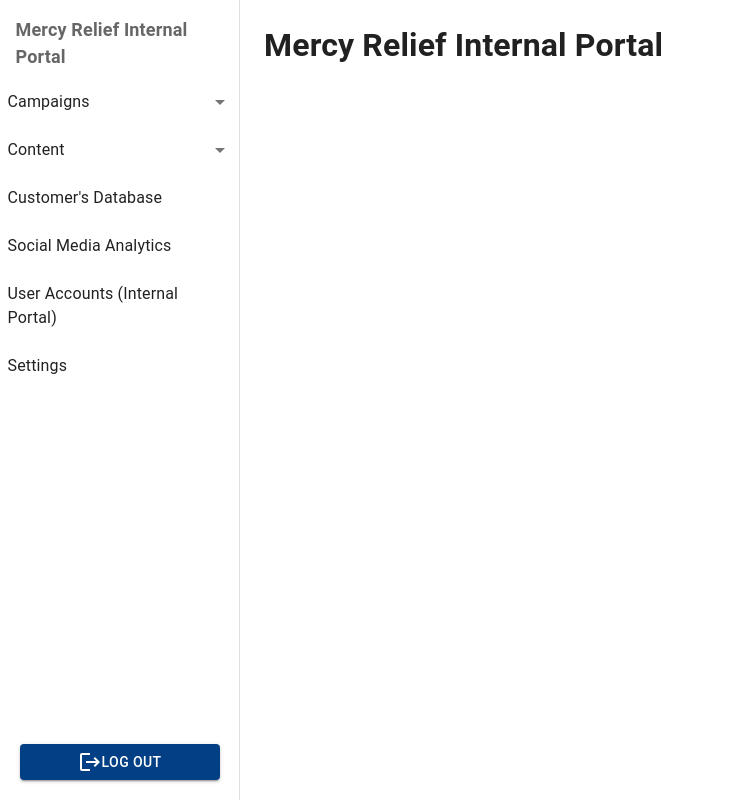
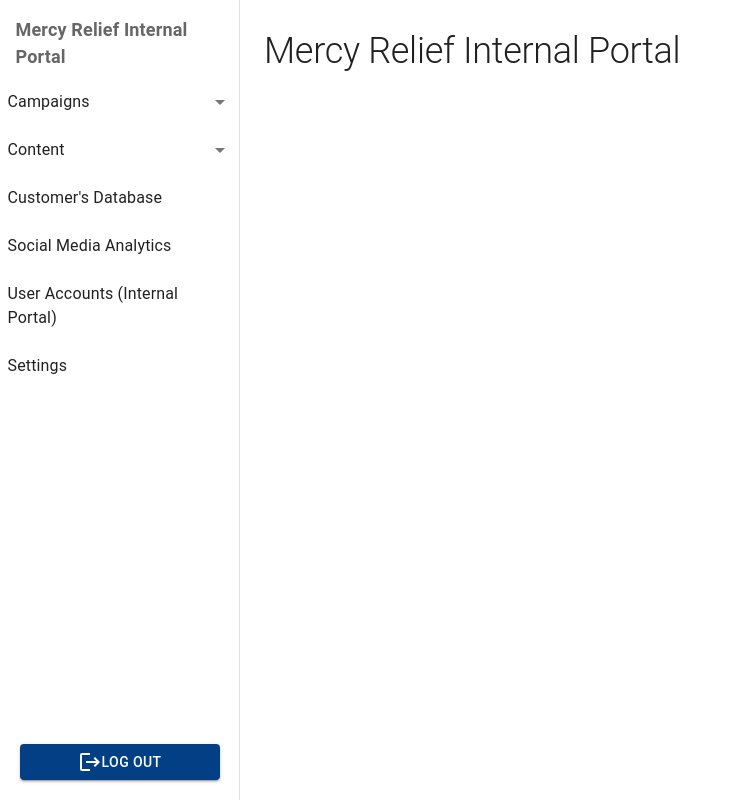
Before and after one commit to dsc-project-mr/mr-fe-internal, a Next.js app: page / in a window 1280 px wide. Shown: the whole page, without its empty margins (0-733 px from the left). Built offline with nearby package versions, Linux system fonts and the light colour scheme.

Commit message:
Remove scss

```diff
--- a/pages/_app.tsx
+++ b/pages/_app.tsx
@@ -1,4 +1,3 @@
-import 'styles/globals.scss'
 import type { AppProps } from 'next/app'
 import Layout from 'components/Layout'
 
--- a/pages/index.tsx
+++ b/pages/index.tsx
@@ -1,9 +1,10 @@
+import { Typography } from '@mui/material'
 import type { NextPage } from 'next'
 
 const Home: NextPage = () => {
   return (
     <div>
-      <h1>Mercy Relief Internal Portal</h1>
+      <h2>Mercy Relief Internal Portal</h2>
     </div>
   )
 }
--- a/styles/_mixins.scss
+++ /dev/null
@@ -1,5 +0,0 @@
-@mixin desktop() {
-  @media (max-width: 600px) {
-    @content;
-  }
-}
--- a/styles/globals.scss
+++ /dev/null
@@ -1,26 +0,0 @@
-html,
-body {
-  padding: 0;
-  margin: 0;
-  font-family:
-    -apple-system,
-    BlinkMacSystemFont,
-    'Segoe UI',
-    Roboto,
-    Oxygen,
-    Ubuntu,
-    Cantarell,
-    'Fira Sans',
-    'Droid Sans',
-    'Helvetica Neue',
-    sans-serif;
-}
-
-a {
-  color: inherit;
-  // text-decoration: none;
-}
-
-* {
-  box-sizing: border-box;
-}
--- a/styles/theme.ts
+++ b/styles/theme.ts
@@ -1,18 +1,17 @@
 import { createTheme } from '@mui/material/styles'
 import { red } from '@mui/material/colors'
 
-export const MR_BLUE = '#009DD7';
-export const MR_RED = '#C7043D';
-export const MR_DARK_BLUE = '#023F84';
-export const MR_GREEN = '#16A64A';
-export const MR_PURPLE = '#641869';
-export const MR_YELLOW = '#FAB800';
+export const MR_BLUE = '#009DD7'
+export const MR_RED = '#C7043D'
+export const MR_DARK_BLUE = '#023F84'
+export const MR_GREEN = '#16A64A'
+export const MR_PURPLE = '#641869'
+export const MR_YELLOW = '#FAB800'
 
-export const MR_GRAY_4 = '#495057';
-export const MR_GRAY_3 = '#ACB5BD';
-export const MR_GRAY_2 = '#DDE2E5';
-export const MR_GRAY_1 = '#F8F9FA';
-
+export const MR_GRAY_4 = '#495057'
+export const MR_GRAY_3 = '#ACB5BD'
+export const MR_GRAY_2 = '#DDE2E5'
+export const MR_GRAY_1 = '#F8F9FA'
 
 // Create a theme instance.
 const theme = createTheme({
@@ -48,6 +47,19 @@ const theme = createTheme({
       fontSize: '1.1rem',
     },
   },
+  components: {
+    MuiCssBaseline: {
+      styleOverrides: (themeParam) => ({
+        body: themeParam.typography.body1,
+        h1: themeParam.typography.h1,
+        h2: themeParam.typography.h2,
+        h3: themeParam.typography.h3,
+        h4: themeParam.typography.h4,
+        h5: themeParam.typography.h5,
+        h6: themeParam.typography.h6,
+      }),
+    },
+  },
 })
 
 export default theme
```
Also changed, not shown: 2 other files (tests, documents, lock files or other folders).
